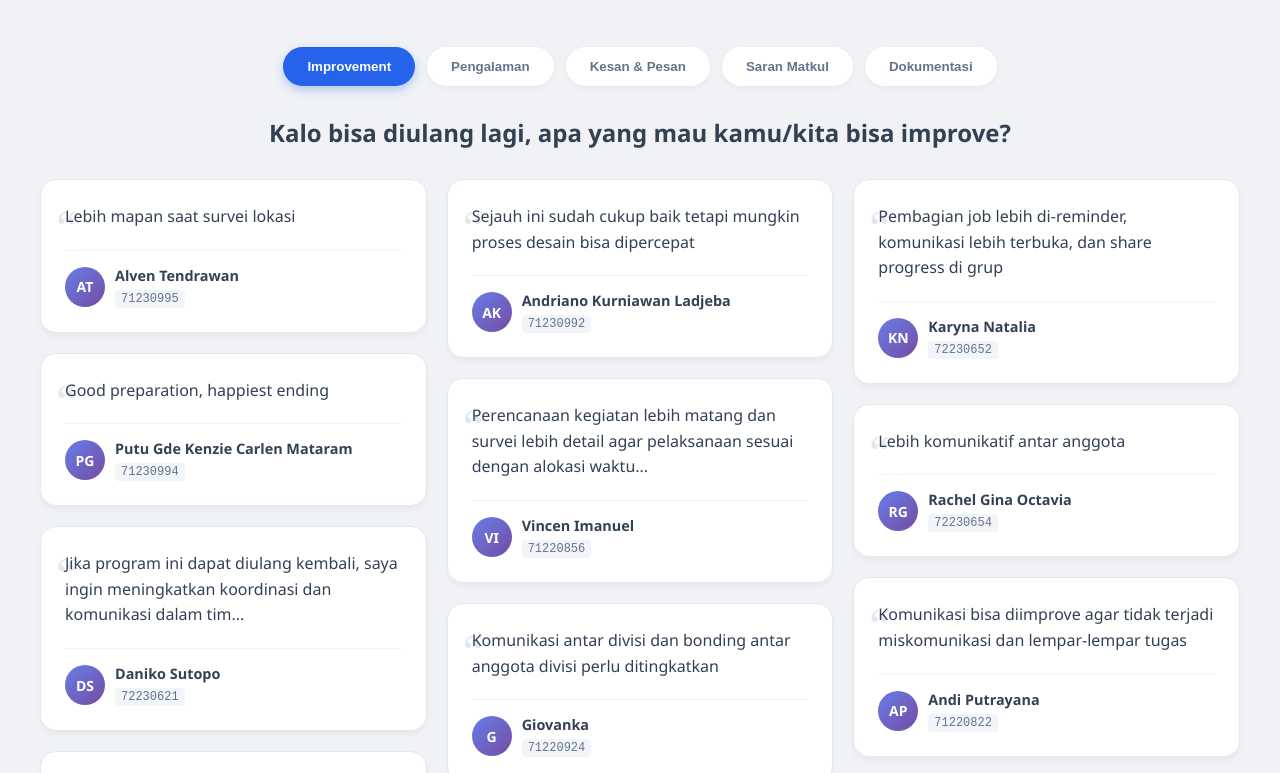
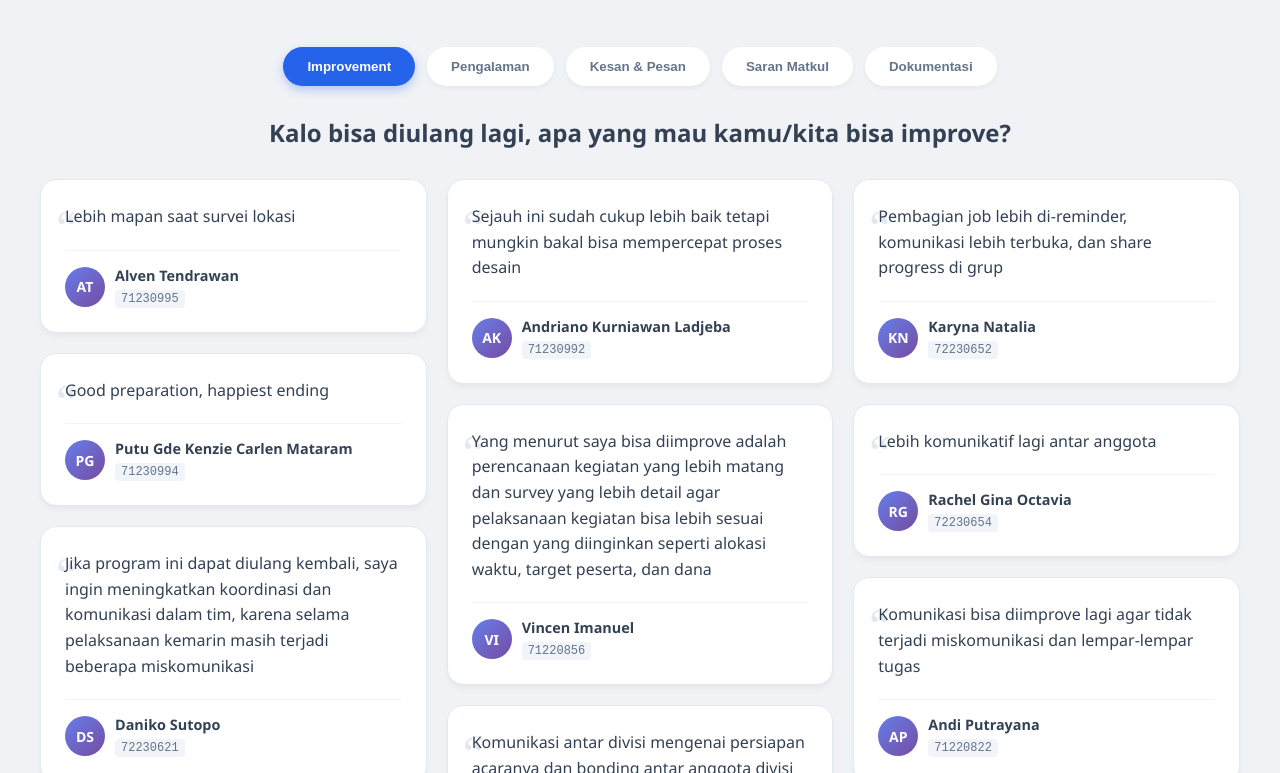
Before and after one commit to Nathasan1410/Manpro-Feedback, a plain HTML site: page index.html in a window 1280 px wide. Shown: the part 149-922 px from the top of the page. Drawn offline with Linux system fonts and the light colour scheme.

Commit message:
Perbaikin data feedback

```diff
--- a/index.html
+++ b/index.html
@@ -288,68 +288,68 @@
     improve: [
         { text: "Lebih mapan saat survei lokasi", name: "Alven Tendrawan", id: "71230995" },
         { text: "Good preparation, happiest ending", name: "Putu Gde Kenzie Carlen Mataram", id: "71230994" },
-            { text: "Jika program ini dapat diulang kembali, saya ingin meningkatkan koordinasi dan komunikasi dalam tim...", name: "Daniko Sutopo", id: "72230621" },
-            { text: "Mungkin lebih diperbanyak atau lebih diperjelas konsepnya", name: "Jona", id: "71231068" },
-            { text: "Komunikasi dan pengaturan project yang terstruktur agar tugas tidak dadakan", name: "Raphael Felio Bagaskara", id: "71231049" },
-            { text: "Meningkatkan kerja sama dengan panti asuhan agar pihak panti dapat ikut serta dalam rangkaian acara", name: "Adhi Prasetyananda Hartono", id: "72230618" },
-            { text: "Yang ingin saya improve adalah kinerja saya di divisi Humas dan inisiatif saya saat acara berlangsung...", name: "Efrant Emmanuel Gunawan", id: "71230973" },
-            { text: "Sejauh ini sudah cukup baik tetapi mungkin proses desain bisa dipercepat", name: "Andriano Kurniawan Ladjeba", id: "71230992" },
-            { text: "Perencanaan kegiatan lebih matang dan survei lebih detail agar pelaksanaan sesuai dengan alokasi waktu...", name: "Vincen Imanuel", id: "71220856" },
-            { text: "Komunikasi antar divisi dan bonding antar anggota divisi perlu ditingkatkan", name: "Giovanka", id: "71220924" },
-            { text: "Acaranya dibuat untuk anak-anak panti asuhan & anak-anak desa sekitar panti agar target langsung terpenuhi", name: "Narendra Andaru Prabaswara", id: "72230614" },
-            { text: "Saya ingin lebih mengerti keadaan di panti asuhan, sehingga harus lebih sabar dalam menangani anak-anak", name: "Galih Pramana Chandra Prasetya", id: "71230976" },
-            { text: "Susunan/rangkaian acara dimantapkan lagi", name: "Revaldo Fransisco Hohary", id: "71231042" },
+        { text: "Jika program ini dapat diulang kembali, saya ingin meningkatkan koordinasi dan komunikasi dalam tim, karena selama pelaksanaan kemarin masih terjadi beberapa miskomunikasi", name: "Daniko Sutopo", id: "72230621" },
+        { text: "Mungkin lebih diperbanyak atau mungkin lebih diperjelas dalam konsep sih", name: "Jona", id: "71231068" },
+        { text: "Komunikasi dan pengaturan project yang terstruktur agar tugas yang diberikan tidak dadakan semua", name: "Raphael Felio Bagaskara", id: "71231049" },
+        { text: "Meningkatkan kerja sama dengan Panti Asuhan, agar pihak panti dapat ikut serta dalam rangkaian acara seperti penyambutan dari anak-anak panti/dll", name: "Adhi Prasetyananda Hartono", id: "72230618" },
+        { text: "Yang aku ingin improve, kinerja aku pada divisiku (Humas) dan inisiatif saya saat acara berlangsung. Komunikasi juga perlu ditingkatkan, terutama dengan divisi lain", name: "Efrant Emmanuel Gunawan", id: "71230973" },
+        { text: "Sejauh ini sudah cukup lebih baik tetapi mungkin bakal bisa mempercepat proses desain", name: "Andriano Kurniawan Ladjeba", id: "71230992" },
+        { text: "Yang menurut saya bisa diimprove adalah perencanaan kegiatan yang lebih matang dan survey yang lebih detail agar pelaksanaan kegiatan bisa lebih sesuai dengan yang diinginkan seperti alokasi waktu, target peserta, dan dana", name: "Vincen Imanuel", id: "71220856" },
+        { text: "Komunikasi antar divisi mengenai persiapan acaranya dan bonding antar anggota divisi perlu ditingkatkan", name: "Giovanka", id: "71220924" },
+        { text: "Acaranya dibuat untuk anak-anak di panti asuhan & anak-anak desa disekitar panti asuhan supaya targetnya langsung terpenuhi", name: "Narendra Andaru Prabaswara", id: "72230614" },
+        { text: "Aku ingin improve diriku agar lebih mengerti dengan keadaan panti asuhan, jadi aku harus lebih sabar dalam menangani anak-anak", name: "Galih Pramana Chandra Prasetya", id: "71230976" },
+        { text: "Mungkin bagian susunan/rangkaian lebih dimantapkan lagi", name: "Revaldo Fransisco Hohary", id: "71231042" },
         { text: "Pembagian job lebih di-reminder, komunikasi lebih terbuka, dan share progress di grup", name: "Karyna Natalia", id: "72230652" },
-            { text: "Lebih komunikatif antar anggota", name: "Rachel Gina Octavia", id: "72230654" },
-            { text: "Komunikasi bisa diimprove agar tidak terjadi miskomunikasi dan lempar-lempar tugas", name: "Andi Putrayana", id: "71220822" },
-            { text: "Saya ingin lebih inisiatif membantu teman dalam divisi", name: "Cynthia Angeline", id: "71220858" },
-            { text: "Jika menjadi leader lagi, saya akan menganalisis culture anggota, memilih gaya leadership yang tepat...", name: "Nathanael Santoso", id: "71220872" },
-            { text: "Berkoordinasi lebih baik lagi dengan anggota lain", name: "Rafael Evan Kristanto", id: "72230610" },
+        { text: "Lebih komunikatif lagi antar anggota", name: "Rachel Gina Octavia", id: "72230654" },
+        { text: "Komunikasi bisa diimprove lagi agar tidak terjadi miskomunikasi dan lempar-lempar tugas", name: "Andi Putrayana", id: "71220822" },
+        { text: "Saya ingin lebih inisiatif untuk membantu teman dalam divisi", name: "Cynthia Angeline", id: "71220858" },
+        { text: "Kalau aku diberikan kesempatan untuk menjadi leader lagi, saya akan menganalisis culture anggota, memilih gaya leadership yang tepat, dan lebih mengikutsertakan anggota", name: "Nathanael Santoso", id: "71220872" },
+        { text: "Berkoordinasi lebih baik lagi dengan anggota lainnya", name: "Rafael Evan Kristanto", id: "72230610" },
         { text: "Komunikasi antar divisi ditingkatkan dan lebih komunikatif", name: "Evan Kurnia Wijaya", id: "72230642" }
     ],
     experience: [
-            { text: "Banyak dapat pengalaman baru terutama menghadapi orang yang tidak sevisi dengan kita", name: "Alven Tendrawan", id: "71230995" },
-            { text: "Jadi MC, kukira bakal garing. Senang anak-anak panti bisa enjoy sama jokes bapak-bapak yang kubawain ✌️", name: "Putu Gde Kenzie Carlen Mataram", id: "71230994" },
-            { text: "Pengalaman saya dalam acara Robotika Ceria sangat berkesan. Saya dapat berinteraksi langsung...", name: "Daniko Sutopo", id: "72230621" },
+        { text: "Banyak dapet pengalaman baru terutama menghadapi orang yang tidak sevisi dengan kita", name: "Alven Tendrawan", id: "71230995" },
+        { text: "JADI MC, kukira bakal garing. seneng anak anak panti bisa enjoy sama jokes bapak bapak yang ku bawain ✌️", name: "Putu Gde Kenzie Carlen Mataram", id: "71230994" },
+        { text: "Pengalaman saya dalam acara Robotika Ceria sangat berkesan. Saya dapat berinteraksi langsung dengan anak-anak di panti asuhan. Dari pengalaman ini saya belajar mengembangkan kemampuan komunikasi, kerja sama dalam tim, serta bagaimana menyampaikan materi secara sederhana dan menyenangkan", name: "Daniko Sutopo", id: "72230621" },
         { text: "Seru belajar sabar", name: "Jona", id: "71231068" },
-            { text: "Saya merasa lebih percaya diri dalam penyampaian dan mendapat ilmu yang bermanfaat untuk ke depannya", name: "Raphael Felio Bagaskara", id: "71231049" },
-            { text: "Melelahkan, tapi interaktif dan menyenangkan", name: "Adhi Prasetyananda Hartono", id: "72230618" },
-            { text: "Asik, seru. Tidak menyangka bisa berjalan lancar walaupun ada kekurangan...", name: "Efrant Emmanuel Gunawan", id: "71230973" },
-            { text: "Cukup seru dan melelahkan karena perlu kejar deadline desain dan memikirkan ide desain...", name: "Andriano Kurniawan Ladjeba", id: "71230992" },
-            { text: "Sebagai bendahara, saya mendapat banyak pelajaran baru seperti persiapan nota dan kwitansi...", name: "Vincen Imanuel", id: "71220856" },
-            { text: "Pertama kali ikut kepanitiaan, senang bisa bekerja sama dengan tim sampai acara selesai...", name: "Giovanka", id: "71220924" },
-            { text: "Merasa bersyukur karena bisa mengajarkan anak-anak panti asuhan mengenal robotik...", name: "Narendra Andaru Prabaswara", id: "72230614" },
-            { text: "Seru, karena saya juga belajar banyak, mulai dari teknis microbit hingga cara menghadapi anak-anak...", name: "Galih Pramana Chandra Prasetya", id: "71230976" },
+        { text: "Saya merasa lebih percaya diri dalam penyampaian dan juga mendapat ilmu yang bermanfaat untuk kedepannya", name: "Raphael Felio Bagaskara", id: "71231049" },
+        { text: "Melelahkan, tapi interaktif & menyenangkan", name: "Adhi Prasetyananda Hartono", id: "72230618" },
+        { text: "Asik seru, ga nyangka bisa berjalan dengan lancar walaupun ada beberapa kekurangan. Banyak belajar juga karena ini first experience saya", name: "Efrant Emmanuel Gunawan", id: "71230973" },
+        { text: "Cukup seru dan melelahkan karena perlu kejar deadline desain sama mikirin ide desain yang cocok untuk tema anak-anak", name: "Andriano Kurniawan Ladjeba", id: "71230992" },
+        { text: "Sebagai bendahara, saya mendapat banyak pelajaran baru seperti persiapan nota dan kwitansi. Biasanya ada dua bendahara, dan kali ini saya sendiri. Pengalaman baru juga memikirkan dari nol kegiatan apa yang akan dilakukan bersama kelompok yang masih baru", name: "Vincen Imanuel", id: "71220856" },
+        { text: "Pertama kali ikut semacam kepanitiaan, senang dapat bekerja sama dengan tim sampai acaranya selesai. Belajar banyak mengenai koordinasi dan kerja sama antar divisi", name: "Giovanka", id: "71220924" },
+        { text: "Merasa bersyukur karena bisa mengajarkan anak-anak panti asuhan untuk mengenal robotik dan melihat keunikan karakter di setiap anak", name: "Narendra Andaru Prabaswara", id: "72230614" },
+        { text: "Rasanya seru, karna aku sendiri juga belajar banyak dari acara ini, mulai dari hal teknis seperti mikrobit hingga cara bagaimana menghadapi anak-anak dengan berbagai sifat", name: "Galih Pramana Chandra Prasetya", id: "71230976" },
         { text: "Banyak mengenal orang", name: "Revaldo Fransisco Hohary", id: "71231042" },
-            { text: "Bisa beradaptasi dengan berbagai sifat anak-anak, manajemen waktu yang seru dan menantang...", name: "Karyna Natalia", id: "72230652" },
-            { text: "Menjadi koor divisi tidak semudah bayangan saya, tetapi saya belajar melakukan kewajiban...", name: "Rachel Gina Octavia", id: "72230654" },
-            { text: "Sebagai sekretaris saya belajar manajemen waktu, komunikasi untuk meminimalkan miskom...", name: "Andi Putrayana", id: "71220822" },
+        { text: "Bisa beradaptasi dengan macam-macam sifat anak, manajemen waktu yang seru dan menantang, serta siap mengajar anak-anak dengan tingkah yang beraneka ragam", name: "Karyna Natalia", id: "72230652" },
+        { text: "Menjadi koor divisi tidak semudah bayangan saya, tetapi saya belajar melakukan kewajiban sebaik mungkin dan menerima masukan dari anggota", name: "Rachel Gina Octavia", id: "72230654" },
+        { text: "Sebagai sekretaris saya belajar manajemen waktu, komunikasi untuk meminimalkan miskom. Saat kegiatan, saya juga mengerjakan tugas di luar jobdesk seperti mencari narasumber dan sponsor karena ada opportunity", name: "Andi Putrayana", id: "71220822" },
         { text: "Bisa belajar hal baru dan bertemu teman baru", name: "Cynthia Angeline", id: "71220858" },
-            { text: "First time menjadi leader dari 20 orang di panggung proper. Banyak hal yang terasa masuk akal...", name: "Nathanael Santoso", id: "71220872" },
-            { text: "Belajar pengalaman baru menjadi MC, meskipun hanya saat ice breaking", name: "Rafael Evan Kristanto", id: "72230610" },
-            { text: "Sangat seru, membantu meningkatkan percaya diri, melatih diri berbaur dengan berbagai usia...", name: "Evan Kurnia Wijaya", id: "72230642" }
+        { text: "This is my first time to be a leader of 20 people on a proper stage. Experience yang besar dimana aku menemukan banyak room of improvement. Banyak hal yang di kepala makes sense namun di lapangan tidak", name: "Nathanael Santoso", id: "71220872" },
+        { text: "Belajar pengalaman baru dalam menjadi MC meskipun hanya saat ice breaking saja", name: "Rafael Evan Kristanto", id: "72230610" },
+        { text: "Sangat seru, membantu meningkatkan percaya diri, melatih diri untuk berbaur dengan berbagai kalangan usia, dan kerjasama tim", name: "Evan Kurnia Wijaya", id: "72230642" }
     ],
     impressions: [
         { text: "Semoga bisa improve lagi", name: "Alven Tendrawan", id: "71230995" },
-            { text: "Meskipun harus banting setir di H-1 bulan sebelum kegiatan... itu menyimpan kenangan tersendiri...", name: "Putu Gde Kenzie Carlen Mataram", id: "71230994" },
-            { text: "Kesan saya terhadap acara Robotika Ceria sangat positif dan berkesan...", name: "Daniko Sutopo", id: "72230621" },
+        { text: "Meskipun harus banting stir h-1 bulan dan banyak kejadian susah senang, tapi ketika melihat anak-anak panti tertawa dan curious, itu menyimpan kenangan tersendiri. (thx buat ketua yang selalu backup, GOD BLESS XD) 🫡", name: "Putu Gde Kenzie Carlen Mataram", id: "71230994" },
+        { text: "Kesan saya terhadap acara Robotika Ceria sangat positif dan berkesan. Kegiatan ini memberikan pengalaman baru yang menyenangkan. Semoga pengalaman ini dapat menjadi bahan evaluasi dan referensi di masa depan", name: "Daniko Sutopo", id: "72230621" },
         { text: "Mantul", name: "Jona", id: "71231068" },
-            { text: "Seru dan cukup menguras tenaga, terutama di panti kedua karena sebenarnya cukup satu panti saja", name: "Raphael Felio Bagaskara", id: "71231049" },
-            { text: "Anak-anak tidak sesuai ekspektasi panitia, semoga acara ini menjadi pengalaman berarti untuk panitia", name: "Adhi Prasetyananda Hartono", id: "72230618" },
-            { text: "Buat yang lain dan diri sendiri, semoga dari acara manpro ini kita bisa lebih improve lagi...", name: "Efrant Emmanuel Gunawan", id: "71230973" },
+        { text: "Seru dan lumayan menguras tenaga terutama di panti asuhan kedua karena memang seharusnya selesai di satu panti asuhan saja", name: "Raphael Felio Bagaskara", id: "71231049" },
+        { text: "Anak-anak tidak sesuai ekspektasi panitia, semoga acara ini menjadi pengalaman yang berarti bagi panitia", name: "Adhi Prasetyananda Hartono", id: "72230618" },
+        { text: "Buat yang lain dan diri sendiri, semoga dari acara manpro ini kita bisa lebih improve lagi menjadi pribadi yang lebih baik", name: "Efrant Emmanuel Gunawan", id: "71230973" },
         { text: "Seru dan melelahkan serta bisa belajar hal baru", name: "Andriano Kurniawan Ladjeba", id: "71230992" },
-            { text: "Kesan saya: anggota kelompok dapat bekerja sama dengan baik walaupun banyak ketidaksesuaian...", name: "Vincen Imanuel", id: "71220856" },
-            { text: "Kesan: Acara berjalan lancar meskipun pada persiapannya ada miskomunikasi...", name: "Giovanka", id: "71220924" },
-            { text: "Menyenangkan, seru. Semoga proyek ini bisa berlanjut agar semakin menambah wawasan anak-anak panti", name: "Narendra Andaru Prabaswara", id: "72230614" },
-            { text: "Semoga acara ini bisa dilanjutkan tahun depan oleh angkatan selanjutnya", name: "Galih Pramana Chandra Prasetya", id: "71230976" },
-            { text: "Semoga manpro ini dapat dilanjutkan tahun depan untuk mengedukasi teman atau saudara kita...", name: "Revaldo Fransisco Hohary", id: "71231042" },
-            { text: "Uwaww, seru tapi sangat menguras tenaga di panti kedua. Pesanku: kegiatan ini sudah bagus...", name: "Karyna Natalia", id: "72230652" },
-            { text: "Kesan: sudah cukup baik. Pesan: next time sebagai tim harus bisa improvisasi...", name: "Rachel Gina Octavia", id: "72230654" },
-            { text: "Kesan: overall experience fun karena banyak yang bisa dipelajari...", name: "Andi Putrayana", id: "71220822" },
+        { text: "Kesan: anggota kelompok dapat bekerja sama dengan baik walaupun banyak ketidaksesuaian keinginan, namun pada akhirnya acara berjalan dengan baik karena semua ingin tepat waktu", name: "Vincen Imanuel", id: "71220856" },
+        { text: "Kesan: Overall acara berjalan lancar meski ada miskomunikasi. Pesan: Next event, bonding antar panitia diperkuat dan informasi antar divisi diperjelas", name: "Giovanka", id: "71220924" },
+        { text: "Menyenangkan, seru. Semoga proyek ini bisa berlanjut agar semakin menambah wawasan anak-anak panti asuhan", name: "Narendra Andaru Prabaswara", id: "72230614" },
+        { text: "Semoga acara ini bisa dilanjut lagi tahun depan oleh angkatan selanjutnya", name: "Galih Pramana Chandra Prasetya", id: "71230976" },
+        { text: "Semoga manpro ini dapat dilanjutkan di tahun selanjutnya supaya dapat mengedukasi teman atau saudara kita di panti yang belum pernah berhadapan dengan teknologi", name: "Revaldo Fransisco Hohary", id: "71231042" },
+        { text: "Uwaww, seru tapi sangat menguras tenaga di panti kedua. Pesan: lebih bagus kalau panitia sudah bonding dan prepare matang jadi gak grusa-grusu. Semoga ke depannya lebih baik", name: "Karyna Natalia", id: "72230652" },
+        { text: "Kesan: sudah cukup baik. Pesan: next time sebagai team harus lebih improvisasi dan tidak bergantung pada anggota lain", name: "Rachel Gina Octavia", id: "72230654" },
+        { text: "Kesan: overall experience fun karena banyak yang bisa dipelajari. Pesan: masih banyak yang perlu di-improve terutama komunikasi dan relasi antar panitia perlu di-ice break", name: "Andi Putrayana", id: "71220822" },
         { text: "Acaranya seru, materi insightful, penyampaian santai, dan games berhasil membuat anak-anak betah", name: "Cynthia Angeline", id: "71220858" },
-            { text: "Being involved as leader dengan partner yang belum dikenal sebelumnya itu pengalaman yang… menarik...", name: "Nathanael Santoso", id: "71220872" },
-            { text: "Seru, belajar pengalaman baru mengajari anak-anak panti dengan bahasa yang sesuai...", name: "Rafael Evan Kristanto", id: "72230610" },
-            { text: "Sangat keren, acara berjalan lancar meski tidak sesuai rencana...", name: "Evan Kurnia Wijaya", id: "72230642" }
+        { text: "Being involved as leader dengan partner yang belum dikenal itu menarik. Melihat dua panti berbeda membuat lebih grounded dengan realita. Harapanku acara ini menjadi media belajar untuk menjadi best version of ourselves, bukan pengalaman pahit", name: "Nathanael Santoso", id: "71220872" },
+        { text: "Seru, belajar pengalaman baru mengajari anak-anak panti dengan bahasa yang sesuai. Koordinasi antar anggota perlu diperbaiki untuk menghindari miskomunikasi", name: "Rafael Evan Kristanto", id: "72230610" },
+        { text: "Sangat keren, acara berjalan lancar meski tidak sesuai rencana. Tetap profesional menyelesaikan apa yang sudah dimulai. Pesan: tingkatkan komunikasi antar divisi", name: "Evan Kurnia Wijaya", id: "72230642" }
     ],
     course: [
         { text: "Mungkin lebih ditekankan prokernya sesuai jurusan", name: "Alven Tendrawan", id: "71230995" },
@@ -358,20 +358,20 @@
         { text: "Berikan bantuan support, mungkin dana misalnya :)", name: "Jona", id: "71231068" },
         { text: "Bisa memberi tambahan nilai untuk yang pernah mengikuti kepanitiaan di FTI", name: "Raphael Felio Bagaskara", id: "71231049" },
         { text: "Tidak ada", name: "Adhi Prasetyananda Hartono", id: "72230618" },
-            { text: "Ke depannya acara yang harus dibuat mungkin bisa lebih dispesifikan", name: "Efrant Emmanuel Gunawan", id: "71230973" },
-            { text: "Ke depannya jenis acara bisa diperbanyak", name: "Andriano Kurniawan Ladjeba", id: "71230992" },
-            { text: "Anggota kelompok jangan terlalu banyak dan target peserta jangan ditingkatkan...", name: "Vincen Imanuel", id: "71220856" },
-            { text: "Materi mungkin bisa dipersingkat atau dipadatkan", name: "Giovanka", id: "71220924" },
+        { text: "Ke depannya mungkin bisa lebih dispesifikan acara yang harus dibuatnya", name: "Efrant Emmanuel Gunawan", id: "71230973" },
+        { text: "Mungkin kedepannya jenis acaranya bisa diperbanyak", name: "Andriano Kurniawan Ladjeba", id: "71230992" },
+        { text: "Anggota kelompok jangan terlalu banyak dan target peserta jangan ditingkatkan, lebih baik kualitasnya yang ditingkatkan. Kelompok besar membuat waktu membangun chemistry lebih lama", name: "Vincen Imanuel", id: "71220856" },
+        { text: "Bagian materi mungkin bisa dipersingkat atau dipadatkan", name: "Giovanka", id: "71220924" },
         { text: "Tidak ada, sudah bagus", name: "Narendra Andaru Prabaswara", id: "72230614" },
-            { text: "Mungkin bisa diajarkan materi tentang komunikasi dengan klien, terutama anak-anak sampai remaja", name: "Galih Pramana Chandra Prasetya", id: "71230976" },
-            { text: "Pada matkul ini kita membuat event tanpa diberikan dana. Ini melatih berpikir nyata...", name: "Revaldo Fransisco Hohary", id: "71231042" },
-            { text: "Tema besar mungkin bisa diberikan agar tidak bingung, serta diberi dana awal", name: "Karyna Natalia", id: "72230652" },
-            { text: "Sudah baik", name: "Rachel Gina Octavia", id: "72230654" },
-            { text: "Masukan: matkul manpro sudah sesuai bayangan dan bagus. Saran: tidak ada", name: "Andi Putrayana", id: "71220822" },
+        { text: "Mungkin bisa juga diajarkan materi tentang komunikasi kepada klien, terutama kepada anak-anak hingga remaja", name: "Galih Pramana Chandra Prasetya", id: "71230976" },
+        { text: "Pada matkul ini kita membuat event tanpa diberikan dana. Ini melatih berpikir nyata, namun waktu yang cepat membuat beberapa kelompok kesusahan mencari dana sehingga kurang maksimal", name: "Revaldo Fransisco Hohary", id: "71231042" },
+        { text: "Mungkin tema besarnya bisa dikasih supaya tidak bingung + kasih dana awal", name: "Karyna Natalia", id: "72230652" },
+        { text: "Saran untuk matkul, menurut saya sudah baik", name: "Rachel Gina Octavia", id: "72230654" },
+        { text: "Masukan: matkul manpro berjalan sesuai bayangan dan bagus. Saran: tidak ada", name: "Andi Putrayana", id: "71220822" },
         { text: "Mata kuliah Manpro sangat seru dan interaktif, metode pengajarannya mudah dipahami", name: "Cynthia Angeline", id: "71220858" },
-            { text: "Waktunya tolong ditambah dan kelompok dibentuk lebih awal, bahkan sebelum kuliah dimulai...", name: "Nathanael Santoso", id: "71220872" },
-            { text: "Mungkin bisa diberikan anggaran awal untuk tiap kelompok agar beban mencari dana tidak terlalu berat", name: "Rafael Evan Kristanto", id: "72230610" },
-            { text: "Jika memungkinkan, bisa diberikan dana tambahan untuk berjalannya acara", name: "Evan Kurnia Wijaya", id: "72230642" }
+        { text: "PLS PLS PLS WAKTUNYA DIBANYAKIN LAGI DAN KELOMPOK DIBENTUK LEBIH AWAL. Sesi 0 khusus pembentukan kelompok & diskusi akan sangat membantu. Lebih baik kehilangan anggota karena MBKM daripada kehilangan waktu untuk mengumpulkan kelompok", name: "Nathanael Santoso", id: "71220872" },
+        { text: "Mungkin bisa diberikan anggaran awal untuk tiap kelompok agar beban mencari dana tidak terlalu sulit", name: "Rafael Evan Kristanto", id: "72230610" },
+        { text: "Jika memungkinkan bisa diberikan dana tambahan untuk berjalannya acara", name: "Evan Kurnia Wijaya", id: "72230642" }
     ]
 };
 
```
Lines whose indentation alone changed are shown as unchanged.
